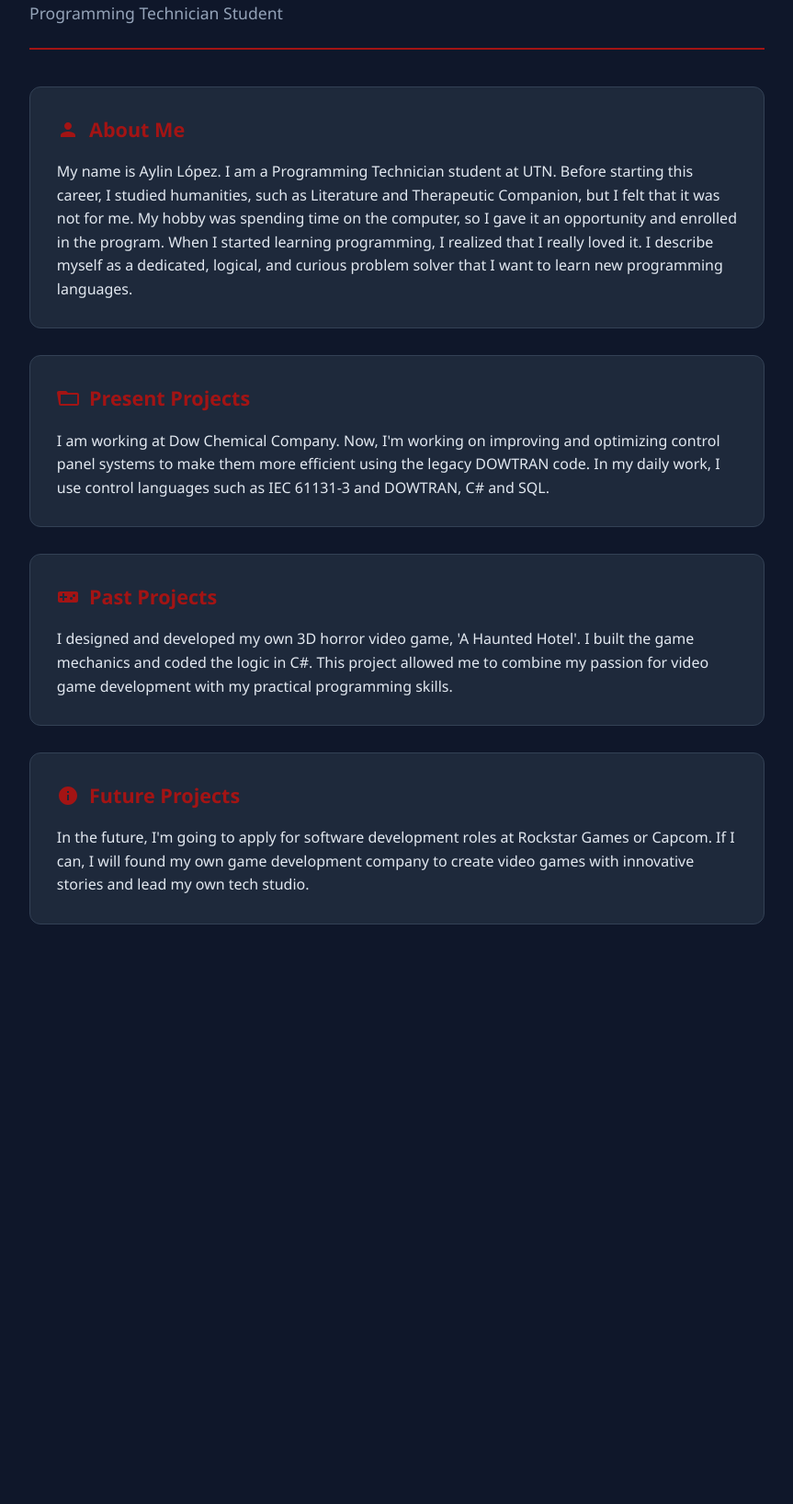
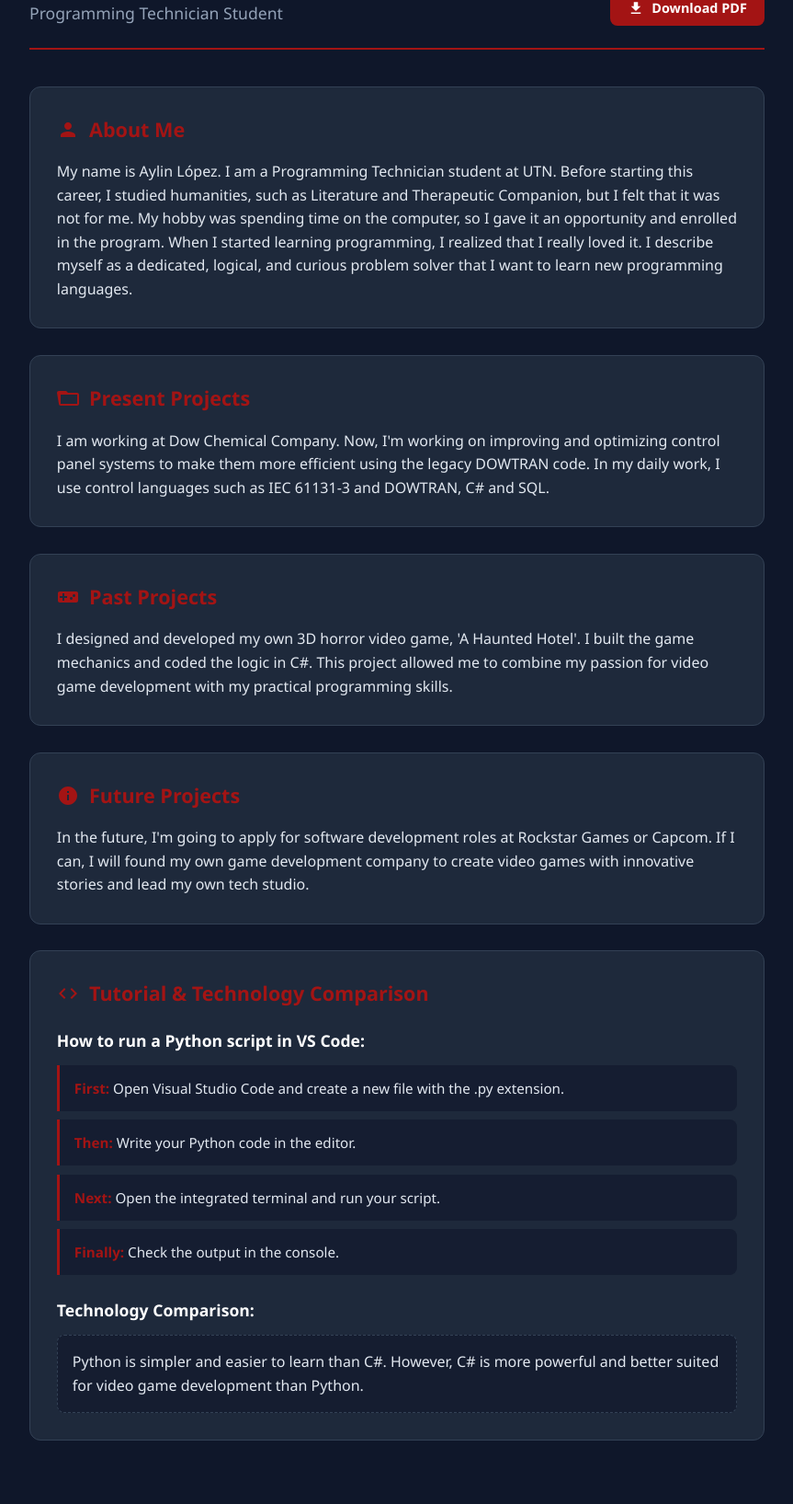
Before and after one commit to AylinLopez9205/My_portfolio, a plain HTML site: page index.html in a window 1280 px wide. Shown: the part 105-1740 px from the top of the page at 92% size, without its empty margins (208-1071 px from the left). Before the commit the page ends 1178 px from the top, so only its background shows below. Drawn offline with Linux system fonts and the light colour scheme.

Commit message:
Update index.html

```diff
--- a/index.html
+++ b/index.html
@@ -50,6 +50,9 @@
             margin-bottom: 2.5rem;
             border-bottom: 2px solid var(--accent-color);
             padding-bottom: 1.5rem;
+            display: flex;
+            justify-content: space-between;
+            align-items: flex-end;
             animation: fadeIn 0.8s ease-in-out;
         }
 
@@ -64,6 +67,34 @@
             color: var(--muted-color);
             font-weight: 500;
             font-size: 1.1rem;
+        }
+
+        /* Botón de descarga PDF */
+        .btn-download {
+            background-color: var(--accent-color);
+            color: #ffffff;
+            border: none;
+            padding: 0.6rem 1.2rem;
+            border-radius: 8px;
+            font-weight: 600;
+            font-size: 0.9rem;
+            cursor: pointer;
+            display: inline-flex;
+            align-items: center;
+            gap: 0.5rem;
+            transition: all 0.3s ease;
+        }
+
+        .btn-download:hover {
+            background-color: #c81e1e;
+            transform: translateY(-2px);
+            box-shadow: 0 4px 12px rgba(163, 20, 20, 0.4);
+        }
+
+        .btn-download svg {
+            width: 18px;
+            height: 18px;
+            fill: #ffffff;
         }
 
         /* Tarjetas interactivas con animación al pasar el mouse */
@@ -127,6 +158,71 @@
             font-size: 1rem;
         }
 
+        /* Estilos interactivos exclusivos para el Tutorial & Technology Comparison */
+        .tutorial-subtitle {
+            font-weight: 600;
+            color: #ffffff;
+            font-size: 1.1rem;
+            margin: 1.2rem 0 0.8rem 0;
+            display: flex;
+            align-items: center;
+            gap: 0.5rem;
+        }
+
+        .step-list {
+            list-style: none;
+            padding: 0;
+            margin-bottom: 1.5rem;
+        }
+
+        .step-item {
+            background: rgba(15, 23, 42, 0.6);
+            border-left: 3px solid var(--accent-color);
+            padding: 0.8rem 1rem;
+            margin-bottom: 0.6rem;
+            border-radius: 0 8px 8px 0;
+            transition: all 0.3s ease;
+            cursor: pointer;
+            font-size: 0.95rem;
+        }
+
+        .step-item:hover {
+            background: rgba(163, 20, 20, 0.15);
+            transform: translateX(8px);
+            border-left-width: 6px;
+            color: #ffffff;
+        }
+
+        .step-item strong {
+            color: var(--accent-color);
+        }
+
+        .step-item:hover strong {
+            color: #ff4d4d;
+        }
+
+        .comparison-grid {
+            display: grid;
+            grid-template-columns: 1fr;
+            gap: 1rem;
+            margin-top: 0.8rem;
+        }
+
+        .comp-card {
+            background: rgba(15, 23, 42, 0.6);
+            border: 1px dashed var(--border-color);
+            border-radius: 8px;
+            padding: 1rem;
+            transition: all 0.3s ease;
+        }
+
+        .comp-card:hover {
+            border-style: solid;
+            border-color: var(--accent-color);
+            background: rgba(30, 41, 59, 0.9);
+            transform: scale(1.02);
+        }
+
         /* Animaciones */
         @keyframes fadeIn {
             from { opacity: 0; transform: translateY(-10px); }
@@ -142,6 +238,19 @@
         section:nth-child(2) { animation-delay: 0.2s; }
         section:nth-child(3) { animation-delay: 0.3s; }
         section:nth-child(4) { animation-delay: 0.4s; }
+        section:nth-child(5) { animation-delay: 0.5s; }
+
+        /* Estilos de Impresión para ocultar el botón en el PDF final */
+        @media print {
+            #progress-bar, .btn-download {
+                display: none !important;
+            }
+            body {
+                background-color: #0f172a !important;
+                -webkit-print-color-adjust: exact;
+                print-color-adjust: exact;
+            }
+        }
     </style>
 </head>
 <body>
@@ -150,8 +259,14 @@
 
     <div class="container">
         <header>
-            <h1>Aylin López</h1>
-            <p class="subtitle">Programming Technician Student</p>
+            <div>
+                <h1>Aylin López</h1>
+                <p class="subtitle">Programming Technician Student</p>
+            </div>
+            <button class="btn-download" onclick="window.print()">
+                <svg viewBox="0 0 24 24"><path d="M19 9h-4V3H9v6H5l7 7 7-7zM5 18v2h14v-2H5z"/></svg>
+                Download PDF
+            </button>
         </header>
 
         <section>
@@ -185,7 +300,38 @@
             </h2>
             <p>In the future, I'm going to apply for software development roles at Rockstar Games or Capcom. If I can, I will found my own game development company to create video games with innovative stories and lead my own tech studio.</p>
         </section>
+
+        <!-- Nueva sección interactiva: Tutorial & Technology Comparison -->
+        <section>
+            <h2>
+                <svg viewBox="0 0 24 24"><path d="M9.4 16.6L4.8 12l4.6-4.6L8 6l-6 6 6 6 1.4-1.4zm5.2 0l4.6-4.6-4.6-4.6L16 6l6 6-6 6-1.4-1.4z"/></svg>
+                Tutorial & Technology Comparison
+            </h2>
+
+            <div class="tutorial-subtitle">How to run a Python script in VS Code:</div>
+            <ul class="step-list">
+                <li class="step-item"><strong>First:</strong> Open Visual Studio Code and create a new file with the <code>.py</code> extension.</li>
+                <li class="step-item"><strong>Then:</strong> Write your Python code in the editor.</li>
+                <li class="step-item"><strong>Next:</strong> Open the integrated terminal and run your script.</li>
+                <li class="step-item"><strong>Finally:</strong> Check the output in the console.</li>
+            </ul>
+
+            <div class="tutorial-subtitle">Technology Comparison:</div>
+            <div class="comparison-grid">
+                <div class="comp-card">
+                    <p>Python is simpler and easier to learn than C#. However, C# is more powerful and better suited for video game development than Python.</p>
+                </div>
+            </div>
+        </section>
     </div>
 
     <script>
-        window.on
+        window.onscroll = function() {
+            let winScroll = document.body.scrollTop || document.documentElement.scrollTop;
+            let height = document.documentElement.scrollHeight - document.documentElement.clientHeight;
+            let scrolled = (winScroll / height) * 100;
+            document.getElementById("progress-bar").style.width = scrolled + "%";
+        };
+    </script>
+</body>
+</html>
```
